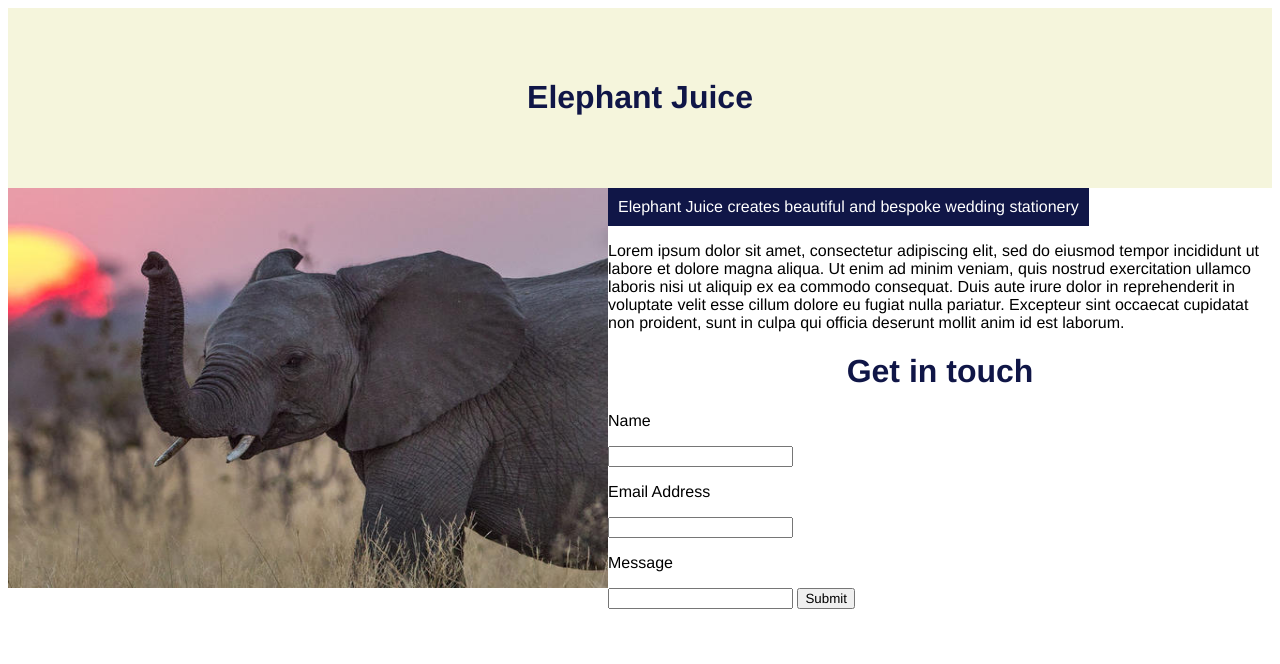
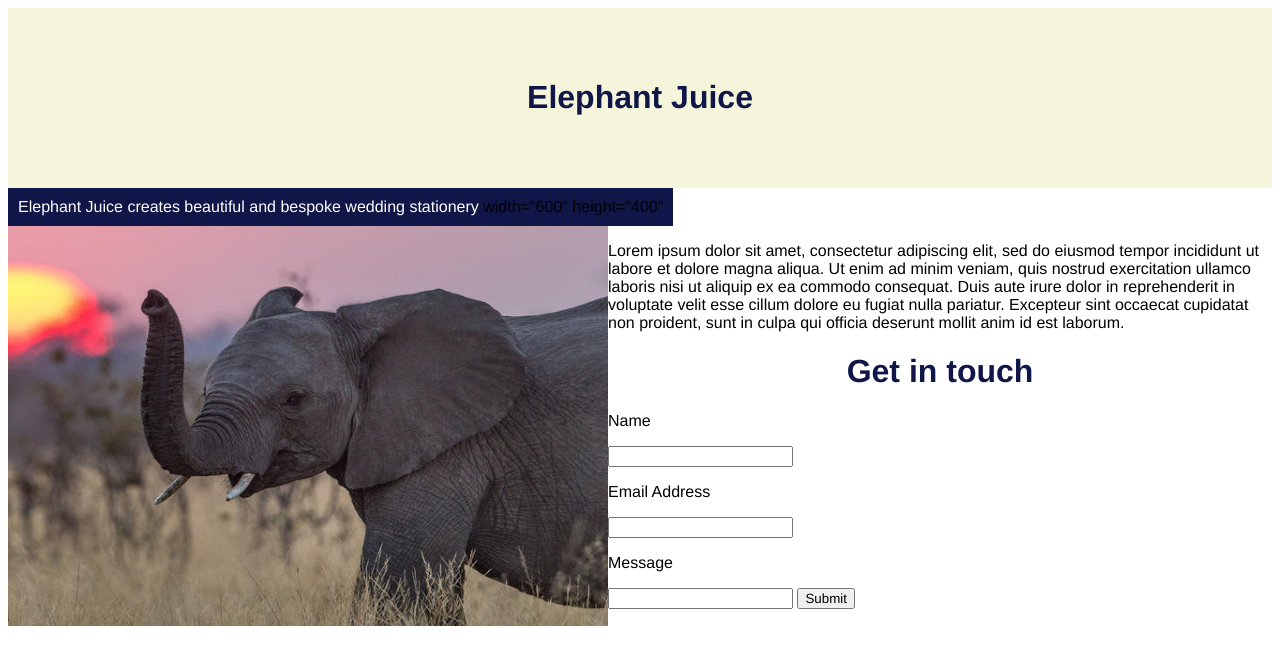
Before and after one commit to DominiqueSherwood/elephant-juice, a plain HTML site: page index.html in a window 1280 px wide. Drawn offline with Linux system fonts and the light colour scheme.

Commit message:
Update index.html

```diff
--- a/index.html
+++ b/index.html
@@ -15,6 +15,7 @@
 
     <div id="about">
       <p1> Elephant Juice creates beautiful and bespoke wedding stationery </p1>
+      width="600" height="400"
 
 
     </div>
```
